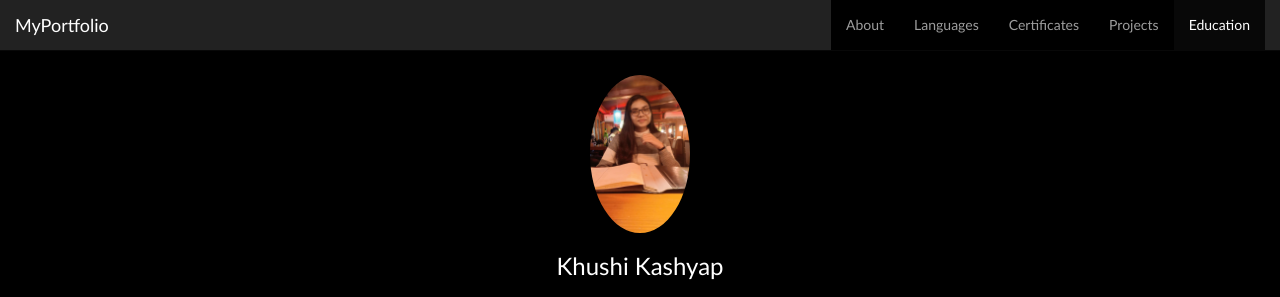
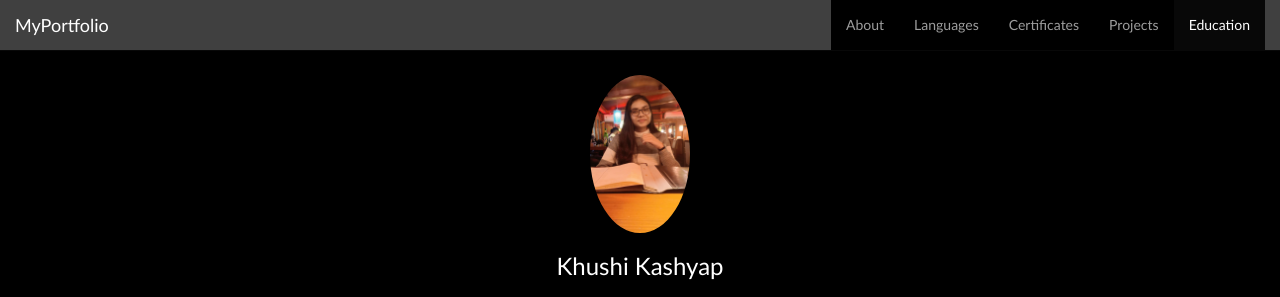
Before and after one commit to KHUSHIKASHYAP-WEB/Portfolio, a plain HTML site: page index.html in a window 1280 px wide. Shown: the top 297 px of the page. Drawn offline with nearby package versions, Linux system fonts and the light colour scheme.

Commit message:
Update style.css

```diff
--- a/style.css
+++ b/style.css
@@ -2,7 +2,10 @@ h1 {
   font-family: sans-serif;
   font-weight: 500;
 }
+.navbar{
+   background-color: #404040;
 
+}
 
 .navbar-nav {
   /* float: right; */
```
